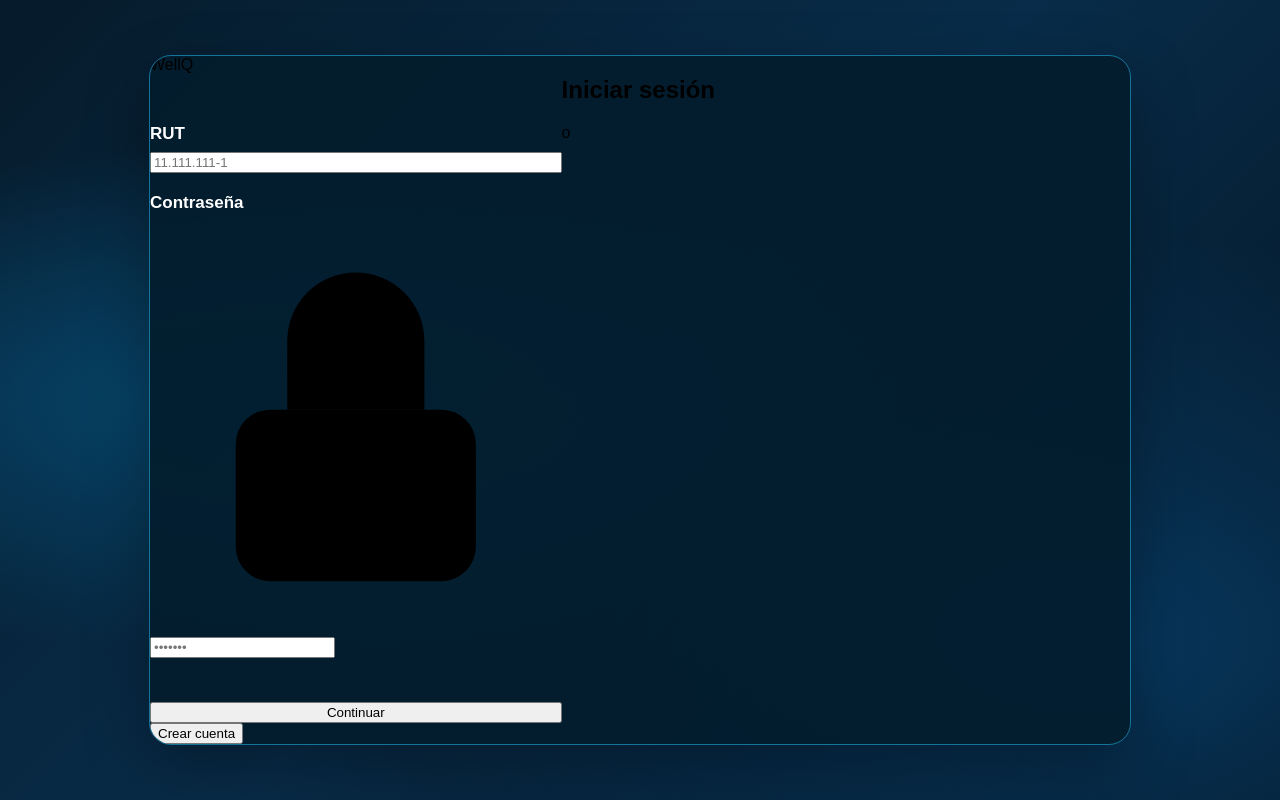
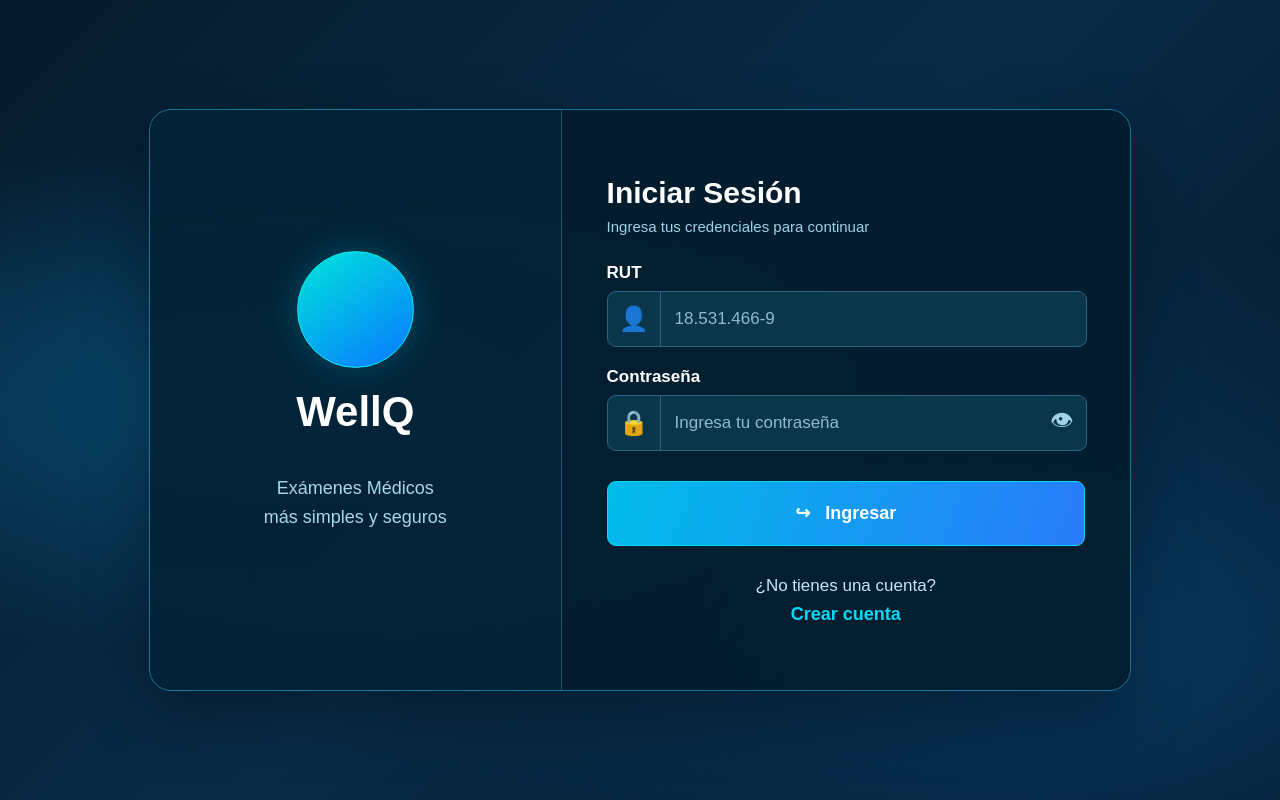
Before and after one commit to reigigax/CMMR---WellQ-App-Examenes-Medicos, a Django app: page / in a window 1280 px wide. Run offline with Django 5.2, Linux system fonts and the light colour scheme.

Commit message:
Ajustes finales del login y vistas WellQ

```diff
--- a/Fase 2/Evidencias Proyecto/Evidencias de sistema/Aplicación/exams_manager/templates/base.html
+++ b/Fase 2/Evidencias Proyecto/Evidencias de sistema/Aplicación/exams_manager/templates/base.html
@@ -1,6 +1,6 @@
 <!DOCTYPE html>
 <html lang="es">
-
+{% load static %}
 <head>
 
     <meta charset="UTF-8">
--- a/Fase 2/Evidencias Proyecto/Evidencias de sistema/Aplicación/exams_manager/templates/exams_manager/login.html
+++ b/Fase 2/Evidencias Proyecto/Evidencias de sistema/Aplicación/exams_manager/templates/exams_manager/login.html
@@ -1,146 +1,110 @@
+
 {% extends "base.html" %}
+{% load static %}
 
-{% block title %}WellQ | Inicio de Sesión{% endblock %}
+{% block title %}WellQ | Iniciar Sesión{% endblock %}
 
 {% block content %}
 
-{% load static %}
-
-<head>
-    <link rel="stylesheet" href="{% static 'css/login.css' %}">
-</head>
+<link rel="stylesheet" href="{% static 'css/login.css' %}?v=20261027-2">
 
 <main class="login-page">
-
     <section class="login-card">
 
-        <!-- ==================================================
-             LOGO
-        =================================================== -->
-
-        <div class="brand">
+        <!-- PANEL IZQUIERDO -->
+        <div class="login-brand-panel">
             <div class="brand-circle"></div>
-            <span>WellQ</span>
+            <h1>WellQ</h1>
+            <p>Exámenes Médicos<br>más simples y seguros</p>
         </div>
 
-        <h1 class="login-title">
-            Iniciar sesión
-        </h1>
+        <!-- PANEL DERECHO -->
+        <div class="login-form-panel">
 
-        <!-- ==================================================
-             BLOQUE DE MENSAJES / ERRORES
-        =================================================== -->
+            <h2>Iniciar Sesión</h2>
+            <p class="login-subtitle">
+                Ingresa tus credenciales para continuar
+            </p>
+
             {% if messages %}
-            <div class="messages">
+            <div class="login-messages">
                 {% for message in messages %}
-                    <p style="color: #721c24; background-color: #f8d7da; border: 1px solid #f5c6cb; padding: 10px; border-radius: 6px; margin-bottom: 15px; font-size: 0.9rem; text-align: center;">
-                        {{ message }}
-                    </p>
+                <div class="wellq-alert {% if 'success' in message.tags %}wellq-alert-success{% else %}wellq-alert-error{% endif %}"
+                     role="alert">
+                    <span class="wellq-alert-icon">
+                        {% if 'success' in message.tags %}✓{% else %}!{% endif %}
+                    </span>
+                    <span>{{ message }}</span>
+                </div>
                 {% endfor %}
             </div>
             {% endif %}
 
-
-        <!-- ==================================================
-             FORMULARIO CONECTADO A LA VISTA
-        =================================================== -->
-
             <form method="POST" action="{% url 'login' %}" class="login-form">
-
                 {% csrf_token %}
 
-            <!-- RUT -->
-
                 <div class="field">
-
-                <label for="rut">
-                    RUT
-                </label>
-
+                    <label for="rut">RUT</label>
+                    <div class="input-wrapper">
+                        <span class="field-icon">&#128100;</span>
                         <input
                             type="text"
                             id="rut"
                             name="rut"
-                    placeholder="11.111.111-1"
+                            placeholder="18.531.466-9"
                             autocomplete="username"
                             required
                         >
-
+                    </div>
                 </div>
 
-
-            <!-- CONTRASEÑA -->
-
                 <div class="field">
-
-                <label for="password">
-                    Contraseña
-                </label>
-
-                <div class="input-icon">
-
-                    <svg class="icon-lock" viewBox="0 0 24 24" aria-hidden="true">
-                        <rect x="5" y="11" width="14" height="10" rx="2"/>
-                        <path d="M8 11V7a4 4 0 0 1 8 0v4"/>
-                    </svg>
-
+                    <label for="password">Contraseña</label>
+                    <div class="input-wrapper">
+                        <span class="field-icon">&#128274;</span>
                         <input
                             type="password"
                             id="password"
                             name="password"
-                        placeholder="•••••••"
+                            placeholder="Ingresa tu contraseña"
                             autocomplete="current-password"
                             required
                         >
+                        <button
+                            type="button"
+                            class="toggle-password"
+                            aria-controls="password"
+                            aria-label="Mostrar contraseña">
+                            👁
+                        </button>
+                    </div>
+                </div>
 
-                    <button type="button" class="toggle-password" aria-controls="password" aria-label="Mostrar contraseña">
-                        <svg class="icon-eye" viewBox="0 0 24 24" aria-hidden="true">
-                            <path d="M2 12s3.5-7 10-7 10 7 10 7-3.5 7-10 7S2 12 2 12z"/>
-                            <circle cx="12" cy="12" r="3"/>
-                        </svg>
-                        <svg class="icon-eye-off" viewBox="0 0 24 24" aria-hidden="true">
-                            <path d="M10.6 5.1A9.7 9.7 0 0 1 12 5c6.5 0 10 7 10 7a17 17 0 0 1-2.4 3.3"/>
-                            <path d="M6.6 6.6C3.7 8.4 2 12 2 12s3.5 7 10 7a9.7 9.7 0 0 0 5.4-1.6"/>
-                            <path d="M9.9 9.9a3 3 0 0 0 4.2 4.2"/>
-                            <path d="M3 3l18 18"/>
-                        </svg>
+                <button type="submit" class="btn-login">
+                    ↪ &nbsp; Ingresar
                 </button>
+            </form>
 
+            <div class="login-register">
+                <p>¿No tienes una cuenta?</p>
+                <a href="{% url 'sign_up' %}">Crear cuenta</a>
             </div>
 
         </div>
-
-
-            <!-- BOTÓN DE INGRESO -->
-
-            <button type="submit" class="btn btn-primary">
-                Continuar
-            </button>
-        </form>
-
-
-        <!-- ==================================================
-             SEPARADOR Y REGISTRO
-        =================================================== -->
-
-        <div class="separator">
-            <span>o</span>
-        </div>
-
-        <a href="{% url 'sign_up' %}">
-            <button type="button" class="btn btn-secondary">
-                Crear cuenta
-            </button>
-        </a>
     </section>
-
 </main>
 
 <script src="{% static 'js/rut.js' %}"></script>
 <script src="{% static 'js/password.js' %}"></script>
 <script>
+    if (typeof aplicarFormatoRut === "function") {
         aplicarFormatoRut(document.getElementById("rut"));
-    document.querySelectorAll(".toggle-password").forEach(aplicarMostrarPassword);
+    }
+
+    if (typeof aplicarMostrarPassword === "function") {
+        document.querySelectorAll(".toggle-password")
+            .forEach(aplicarMostrarPassword);
+    }
 </script>
 
 {% endblock %}
--- a/Fase 2/Evidencias Proyecto/Evidencias de sistema/Aplicación/exams_manager/views.py
+++ b/Fase 2/Evidencias Proyecto/Evidencias de sistema/Aplicación/exams_manager/views.py
@@ -149,7 +149,7 @@
 
 def logout_view(request):
     request.session.flush()
-    messages.info(request, "Has cerrado sesiÃ³n correctamente.")
+    messages.info(request, "Has cerrado sesión correctamente.")
     return redirect('login')
 
 
```
Lines whose indentation alone changed are shown as unchanged.
